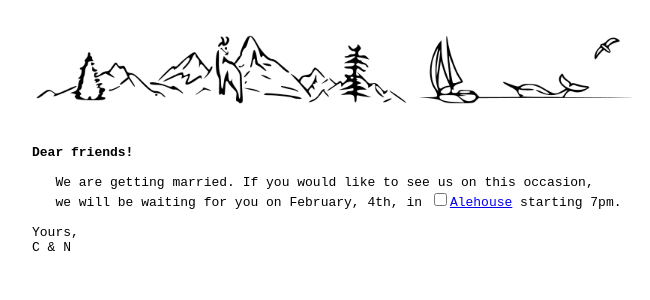
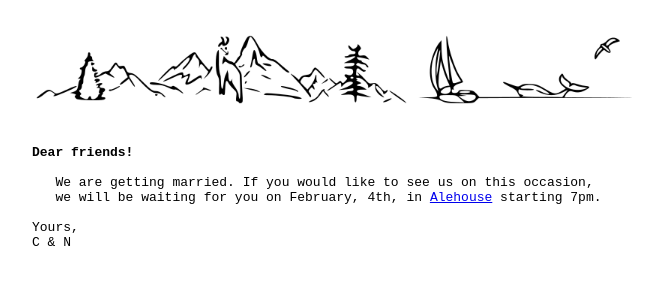
Before and after one commit to egorich239/egorich239.github.io, a Jekyll site: the page cn.html, which Jekyll copies as it is, in a window 1280 px wide. Shown: the top 300 px of the page, without its empty margins (308-958 px from the left). Built offline with Jekyll 4.4.1, drawn with Linux system fonts in a browser that asks for light colours; nearby versions of some CDN libraries.

Commit message:
Update cn.html

```diff
--- a/cn.html
+++ b/cn.html
@@ -19,12 +19,14 @@
 
    We are getting married. If you would like to see us on this occasion,
    we will be waiting for you on February, 4th, in <input
-   id="toggle-details" type="checkbox" style="dispay: none;" /><label for="toggle-details"><a href="#">Alehouse</a></label> starting 7pm.
+   id="toggle-details" type="checkbox" style="display: none;" /><label for="toggle-details"><a href="#">Alehouse</a></label> starting 7pm.
 
 Yours,
 C &amp; N
 </pre></div>
-   <div class="detail" id="map" style="width: 200px; height: 200px; margin-left: auto; margin-right: 0"></div>
+   <div class="detail">
+   <div id="map" style="width: 200px; height: 200px; margin-left: auto; margin-right: 0"></div>
+   </div>
    <script>
       const C = [47.3790827, 8.5478805];
       var mapOptions = {
```
